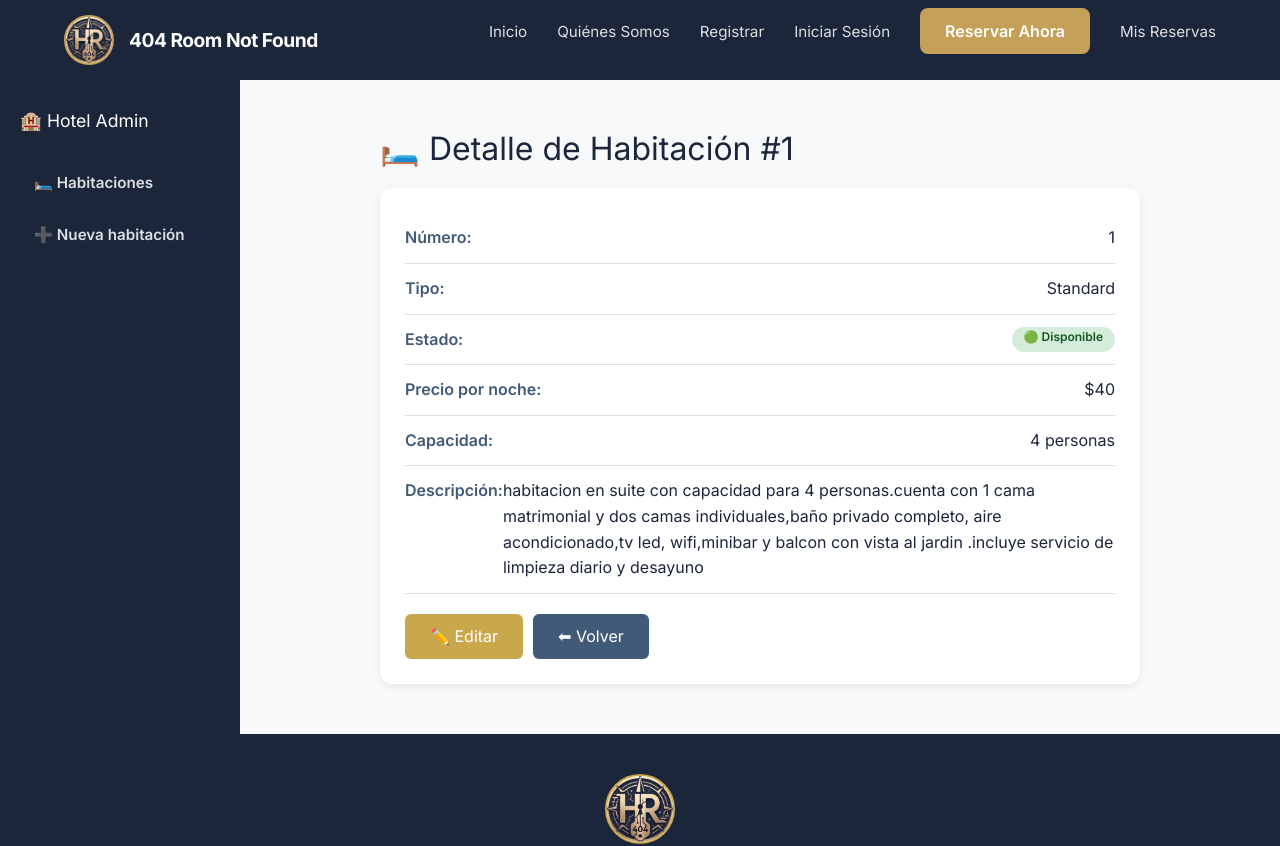
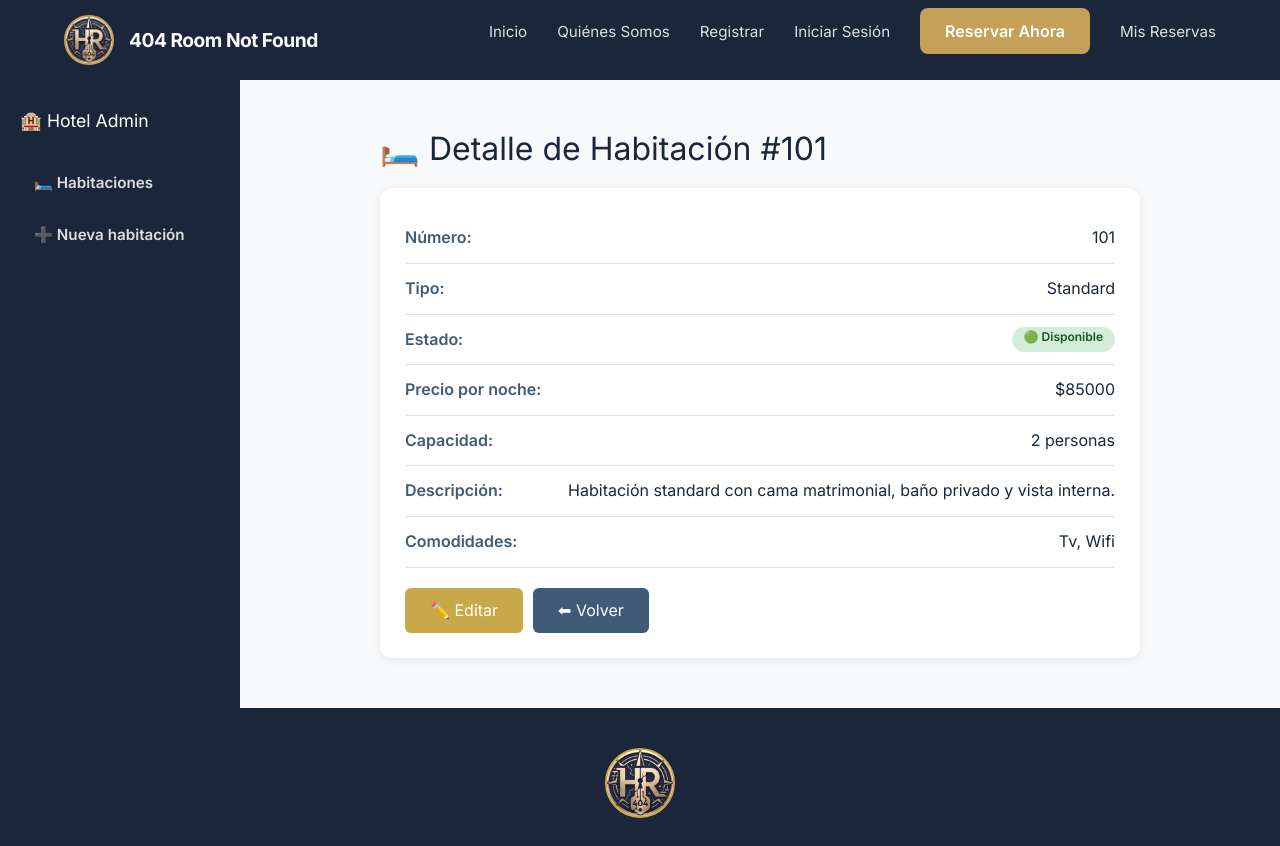
Before and after one commit to Full-Stack-404-Room-Not-Found/sistema-reservas, an Angular app in the folder frontend/: page /dashboard-admin/habitacion/1 in a window 1280 px wide. Shown: the top 846 px of the page. Built offline with nearby package versions, Linux system fonts and the light colour scheme; data requests are answered from the project's data file; a web font is replaced by a local one.

Commit message:
feat(admin): mostrar el detalle de la habitacion con sus comodidades

```diff
--- a/frontend/src/app/pages/dashboard-admin/detalle-habitacion/detalle-habitacion.html
+++ b/frontend/src/app/pages/dashboard-admin/detalle-habitacion/detalle-habitacion.html
@@ -1,37 +1,56 @@
+<!-- CU-03, flujo 4: ver los detalles de una habitación del catálogo -->
 <div class="contenedor">
-    <h2>🛏️ Detalle de Habitación #{{ id }}</h2>
+  @if (error) {
+    <p class="text-danger">{{ error }}</p>
+  }
+
+  @if (habitacion) {
+    <h2>🛏️ Detalle de Habitación #{{ habitacion.numero }}</h2>
 
     <div class="detalle-card">
       <div class="detalle-item">
         <span class="label">Número:</span>
-            <span class="value">{{ id }}</span>
+        <span class="value">{{ habitacion.numero }}</span>
       </div>
       <div class="detalle-item">
         <span class="label">Tipo:</span>
-            <span class="value">Standard</span>
+        <span class="value">{{ habitacion.tipo }}</span>
       </div>
       <div class="detalle-item">
         <span class="label">Estado:</span>
-            <span class="badge available">🟢 Disponible</span>
+        <span class="badge" [class]="claseEstado(habitacion.estado)">
+          {{ iconoEstado(habitacion.estado) }} {{ habitacion.estado }}
+        </span>
       </div>
       <div class="detalle-item">
         <span class="label">Precio por noche:</span>
-            <span class="value">$40</span>
+        <span class="value">${{ habitacion.precio_noche }}</span>
       </div>
       <div class="detalle-item">
         <span class="label">Capacidad:</span>
-            <span class="value">4 personas</span>
+        <span class="value">{{ habitacion.capacidad }} personas</span>
       </div>
       <div class="detalle-item">
         <span class="label">Descripción:</span>
-            <span class="value">habitacion en suite con capacidad para 4 personas.cuenta con 1 cama matrimonial y dos
-                camas individuales,baño privado completo, aire acondicionado,tv led, wifi,minibar y balcon con vista al
-                jardin .incluye servicio de limpieza diario y desayuno</span>
+        <span class="value">{{ habitacion.descripcion }}</span>
+      </div>
+      <div class="detalle-item">
+        <span class="label">Comodidades:</span>
+        <span class="value">
+          @if (comodidades.length > 0) {
+            {{ comodidades.join(', ') }}
+          } @else {
+            Sin comodidades cargadas
+          }
+        </span>
       </div>
 
       <div class="actions">
-            <a [routerLink]="['/dashboard-admin/habitacion', id, 'editar']" class="btn-warning">✏️ Editar</a>
+        <a [routerLink]="['/dashboard-admin/habitacion', id, 'editar']" class="btn-warning"
+          >✏️ Editar</a
+        >
         <a routerLink="/dashboard-admin/inicio" class="btn-secondary">⬅ Volver</a>
       </div>
     </div>
+  }
 </div>
--- a/frontend/src/app/pages/dashboard-admin/detalle-habitacion/detalle-habitacion.ts
+++ b/frontend/src/app/pages/dashboard-admin/detalle-habitacion/detalle-habitacion.ts
@@ -1,14 +1,81 @@
-import { Component, Input } from '@angular/core';
+import { ChangeDetectorRef, Component, Input, OnInit, inject } from '@angular/core';
 import { RouterLink } from '@angular/router';
 import { CommonModule } from '@angular/common';
+import { HabitacionService } from '../../../services/habitacion.service';
+import { ComodidadService } from '../../../services/comodidad.service';
+import { Habitacion } from '../../../models/habitacion';
 
+// CU-03 Gestión de Habitaciones, flujo 4: ver el detalle de una habitación.
 @Component({
   selector: 'app-detalle-habitacion',
   standalone: true,
   imports: [CommonModule, RouterLink],
   templateUrl: './detalle-habitacion.html',
-  styleUrl: './detalle-habitacion.css'
+  styleUrl: './detalle-habitacion.css',
 })
-export class DetalleHabitacion {
+export class DetalleHabitacion implements OnInit {
   @Input() id!: string;
+
+  private habitacionService = inject(HabitacionService);
+  private comodidadService = inject(ComodidadService);
+  private cd = inject(ChangeDetectorRef);
+
+  habitacion: Habitacion | null = null;
+  comodidades: string[] = [];
+  error = '';
+
+  // ========== CARGA INICIAL ==========
+  // La habitación y sus comodidades se piden por separado: json-server no hace joins.
+  ngOnInit(): void {
+    this.habitacionService.obtener(this.id).subscribe({
+      next: (habitacion) => {
+        this.habitacion = habitacion;
+        this.cd.markForCheck();
+      },
+      error: (error) => {
+        this.error = error.message;
+        this.cd.markForCheck();
+      },
+    });
+
+    this.comodidadService.listarRelaciones(this.id).subscribe({
+      next: (relaciones) => {
+        this.comodidadService.listar().subscribe({
+          next: (comodidades) => {
+            this.comodidades = this.comodidadService.nombresDe(relaciones, comodidades);
+            this.cd.markForCheck();
+          },
+          error: (error) => {
+            this.error = error.message;
+            this.cd.markForCheck();
+          },
+        });
+      },
+      error: (error) => {
+        this.error = error.message;
+        this.cd.markForCheck();
+      },
+    });
+  }
+
+  // ========== PRESENTACIÓN ==========
+  claseEstado(estado: string): string {
+    if (estado === 'Disponible') {
+      return 'available';
+    }
+    if (estado === 'Ocupada') {
+      return 'occupied';
+    }
+    return 'maintenance';
+  }
+
+  iconoEstado(estado: string): string {
+    if (estado === 'Disponible') {
+      return '🟢';
+    }
+    if (estado === 'Ocupada') {
+      return '🔴';
+    }
+    return '🟡';
+  }
 }
```
Lines whose indentation alone changed are shown as unchanged.
